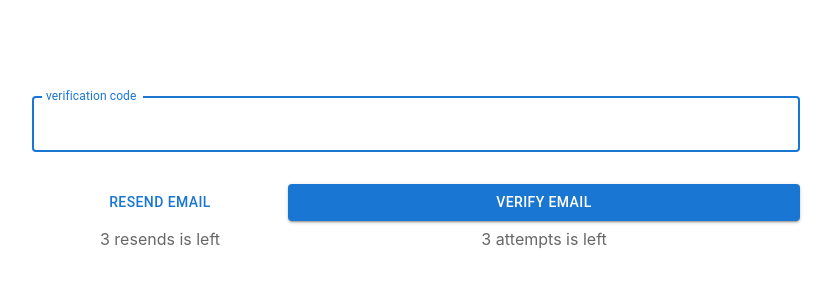
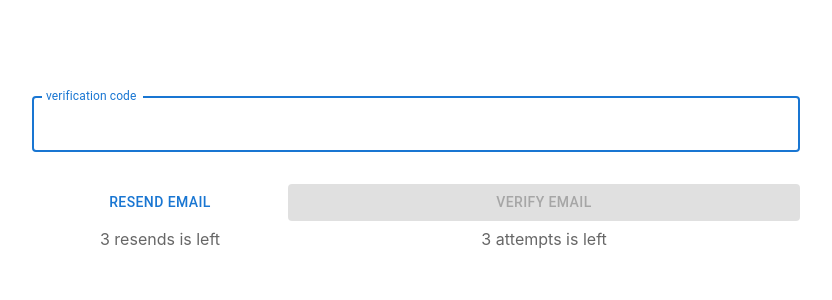
Before and after one commit to HassanHeydariNasab/r, a React (Create React App) app: page /verify-email in a window 1280 px wide. Shown: the top 300 px of the page, without its empty margins (224-1056 px from the left). Built offline with nearby package versions, Linux system fonts and the light colour scheme.

Commit message:
Disable submit button when verify code length isn't 6

```diff
--- a/src/containers/verify-email/verify-email.container.tsx
+++ b/src/containers/verify-email/verify-email.container.tsx
@@ -19,6 +19,8 @@ export const VerifyEmailContainer = () => {
   const { email, verificationCode } = useSelector(
     (state: RootState) => state.auth
   );
+
+  const isSubmitDisabled = verificationCode.length !== 6;
 
   const [verifyEmail, { isLoading, data }] = useVerifyEmailMutation({
     fixedCacheKey: "verifyEmail",
@@ -88,6 +90,7 @@ export const VerifyEmailContainer = () => {
       {...{
         verificationCode,
         onChangeVerificationCode,
+        isSubmitDisabled,
         onClickSubmit,
         isLoading,
         onClickResend,
--- a/src/containers/verify-email/verify-email.view.tsx
+++ b/src/containers/verify-email/verify-email.view.tsx
@@ -6,6 +6,7 @@ import LoadingButton from "@mui/lab/LoadingButton";
 interface VerifyEmailViewProps {
   verificationCode: string;
   onChangeVerificationCode: ChangeEventHandler<HTMLInputElement>;
+  isSubmitDisabled: boolean;
   onClickSubmit: MouseEventHandler;
   isLoading: boolean;
   onClickResend: MouseEventHandler;
@@ -17,6 +18,7 @@ interface VerifyEmailViewProps {
 export const VerifyEmailView = ({
   verificationCode,
   onChangeVerificationCode,
+  isSubmitDisabled,
   onClickSubmit,
   isLoading,
   onClickResend,
@@ -61,10 +63,10 @@ export const VerifyEmailView = ({
             type={"submit"}
             onClick={onClickSubmit}
             loading={isLoading}
-            disabled={wrongEmailTokenCount === 3}
+            disabled={wrongEmailTokenCount === 3 || isSubmitDisabled}
             fullWidth
           >
-            Verify Email{" "}
+            Verify Email
           </LoadingButton>
           <Box color={"text.secondary"} mt={1}>
             {3 - wrongEmailTokenCount} attempt
```
